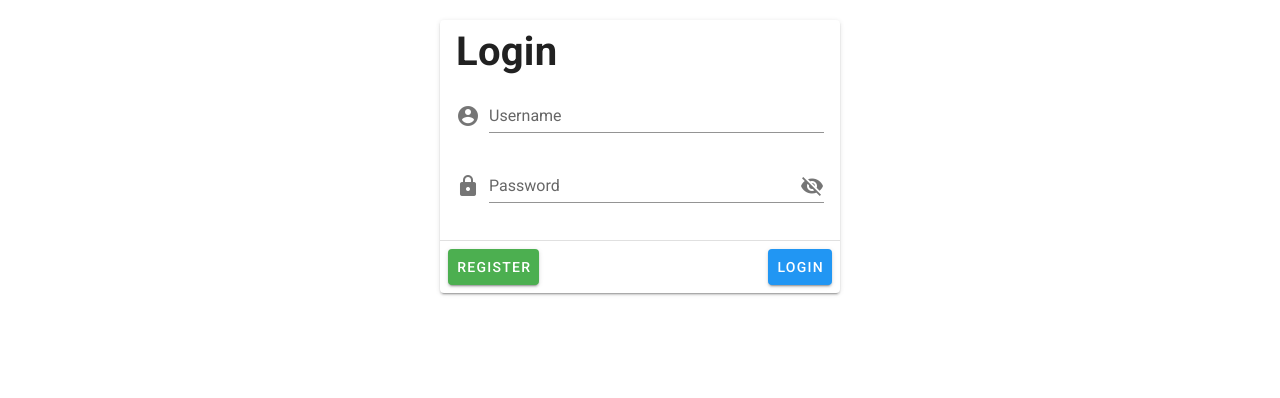
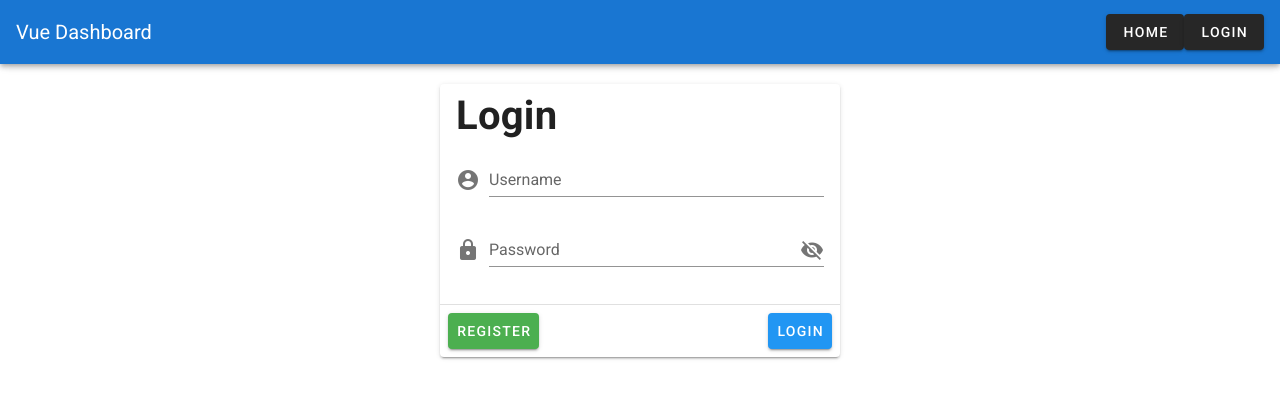
Before and after one commit to dubiBerlin/dashboard, a Vue app: page / in a window 1280 px wide. Shown: the top 398 px of the page. Built offline with nearby package versions, Linux system fonts and the light colour scheme.

Commit message:
add app bar

```diff
--- a/src/App.vue
+++ b/src/App.vue
@@ -1,5 +1,13 @@
 <template>
   <v-app>
+    <!--  -->
+    <v-app-bar app color="primary" dark >
+    <v-toolbar-title>Vue Dashboard</v-toolbar-title>
+    <v-spacer></v-spacer>
+    <v-btn>Home</v-btn>
+    <v-btn>Login</v-btn>
+    </v-app-bar>
+    <v-content>
     <v-card width="400" class="mx-auto mt-5" >
       <v-card-title>
         <h1 class="display">Login</h1>
@@ -18,6 +26,7 @@
         <v-btn color="info">Login</v-btn>
       </v-card-actions>
     </v-card>
+    </v-content>
   </v-app>
 </template>
 
```
